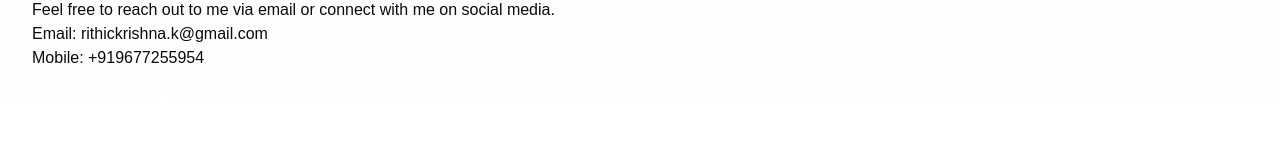
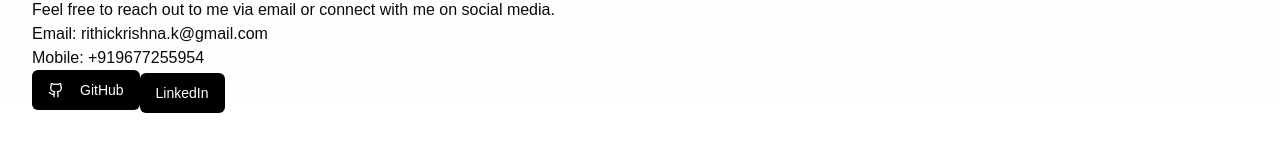
Before and after one commit to rithic-k/Portfolio-Web, a Next.js app: page / in a window 1280 px wide. Shown: the part 699-862 px from the top of the page. Built offline with nearby package versions, Linux system fonts and the light colour scheme; no server answers.

Commit message:
added break between buttons in contact me section

```diff
--- a/src/app/page.tsx
+++ b/src/app/page.tsx
@@ -22,7 +22,7 @@ export default function Home() {
   };
 
   const [projects, setProjects] = useState([]);
-const [certifications, setCertifications] = useState([]);
+  const [certifications, setCertifications] = useState([]);
 
   useEffect(() => {
     const observer = new IntersectionObserver(
@@ -151,13 +151,13 @@ const [certifications, setCertifications] = useState([]);
           <p>Email: rithickrishna.k@gmail.com</p>
           <p>Mobile: +919677255954</p>
           {/* Add social media links or a contact form here */}
-             <Button variant="ghost" className="navbar-button" asChild>
+             <Button variant="default" className="bg-black text-white" asChild>
               <a href="https://github.com/rithic-k" target="_blank" rel="noopener noreferrer" className="flex items-center">
                 <Github className="mr-2" />
                 GitHub
               </a>
             </Button>
-                         <Button variant="ghost" className="navbar-button" asChild>
+                         <Button variant="default" className="bg-black text-white" asChild>
               <a href="https://www.linkedin.com/in/rithic-krishna-928897315/" target="_blank" rel="noopener noreferrer" className="flex items-center">
                 LinkedIn
               </a>
```
